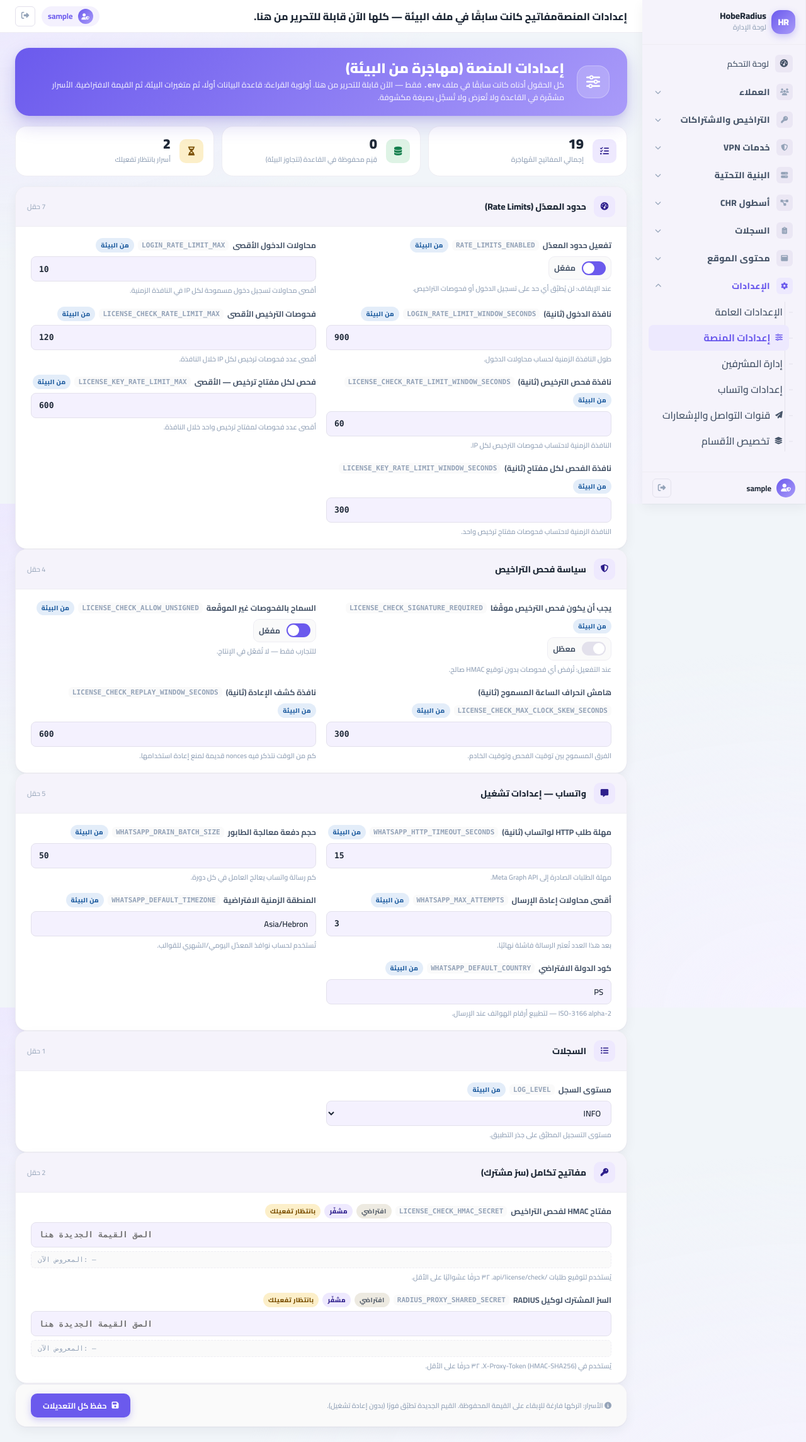
After one commit to ahmadjamalahmad94-code/radius-module-admin, a Flask app: page /admin/settings/platform in a window 1280 px wide. The commit adds this page. Shown: the whole page at 63% size. Run offline with Flask 3, Linux system fonts and the light colour scheme; the visitor is signed in with stand-in values (Sample User, id 1); data comes from the database, SQL or seed files in the repository.

Commit message:
feat(admin/ui): platform settings page + sidebar entry + activate RADIUS secret
Adds three admin endpoints + a native-looking page:

  * GET  /admin/settings/platform
        Renders the 19 migrated knobs grouped by purpose (rate limits,
        license-check policy, WhatsApp operational, logging, integration
        secrets). Each row shows: label + key + a badge stating where
        the live value comes from (قاعدة البيانات / من البيئة /
        افتراضي), the input control (toggle / int / enum / masked
        secret), the hint, and an inline reset link when there's a
        DB override.
        KPI strip: total migrated keys / DB-override count / secrets
        awaiting input.
  * POST /admin/settings/platform
        Validates + persists via platform_settings.save_form (encrypts
        secrets, audits booleans-only metadata, never plaintext) and
        re-applies LOG_LEVEL live so a level change kicks in without a
        process restart.
  * POST /admin/settings/platform/<key>/reset
        Clears the Setting row's value so the resolver falls back to
        env/default; invalidates the per-request cache.

The page itself (templates/admin/settings/platform_new.html) follows the
project's design tokens (--cc-sp-*, --cc-r-*, --cc-fs-*), is RTL/Arabic,
uses a styled in-flow confirm modal instead of window.confirm, and a
fixed-position toast helper instead of alert(). The base_new.html
sidebar gains a "إعدادات المنصة" link under the Settings group.

Activates the existing display-only RADIUS proxy secret field: the
admin/settings.html block previously showed
"RADIUS_PROXY_SHARED_SECRET" as a readonly input with
"محفوظ في متغير البيئة" + a recommendation to run "openssl rand -hex 32"
in a shell. That field is now a button that deep-links to the new
platform settings page where the secret is encrypted in the DB and
editable from the browser.

Co-Authored-By: Claude Opus 4.7 <noreply@anthropic.com>

```diff
--- a/app/admin/routes.py
+++ b/app/admin/routes.py
@@ -2390,6 +2390,69 @@ def settings_update():
     return redirect(url_for("admin.settings_page"))
 
 
+# ── Platform settings — operational knobs migrated from env to the DB ────────
+# Resolution chain per key: Setting row -> app.config -> built-in default. The
+# owner edits every value here; nothing else needs editing in env in prod.
+@bp.get("/settings/platform")
+@login_required
+def settings_platform():
+    from ..services import platform_settings as ps
+    return render_template(
+        "admin/settings/platform_new.html",
+        groups=ps.snapshot(),
+        health=ps.health(),
+    )
+
+
+@bp.post("/settings/platform")
+@login_required
+def settings_platform_save():
+    from ..services import platform_settings as ps
+    try:
+        result = ps.save_form(request.form, actor_audit=audit)
+    except ps.PlatformSettingsError as exc:
+        db.session.rollback()
+        flash(str(exc), "error")
+        return redirect(url_for("admin.settings_platform"))
+    # Re-apply LOG_LEVEL live if the operator just changed it. Other knobs are
+    # read on every request through the resolver, so no extra apply step.
+    import logging
+    new_level = ps.get_str("LOG_LEVEL", "INFO").upper()
+    new_int = getattr(logging, new_level, logging.INFO)
+    logging.getLogger().setLevel(new_int)
+    try:
+        request.environ.get("flask.app").logger.setLevel(new_int)  # type: ignore[union-attr]
+    except Exception:  # noqa: BLE001
+        pass
+    db.session.commit()
+    flash(
+        f"تم حفظ {result['saved']} حقلًا (تجاوُز قاعدة البيانات الآن مفعّل)."
+        + (f" دوّرت {len(result['secrets_rotated'])} سرّ." if result['secrets_rotated'] else ""),
+        "success",
+    )
+    return redirect(url_for("admin.settings_platform"))
+
+
+@bp.post("/settings/platform/<key>/reset")
+@login_required
+def settings_platform_reset(key: str):
+    """Clear the DB row for one key so the resolver falls back to env/default."""
+    from ..services import platform_settings as ps
+    if key not in ps.KEYS:
+        abort(404)
+    row = db.session.get(Setting, key)
+    if row is not None:
+        row.value = ""
+        db.session.add(row)
+        # Drop the per-request cache so subsequent reads see the fallback.
+        ps._invalidate_cache()
+        audit("platform_settings_reset", "platform_settings", key,
+              f"إعادة {key} إلى قيمة البيئة/الافتراضي.", {"key": key})
+        db.session.commit()
+        flash(f"تمت إعادة {ps.KEYS[key].label_ar} إلى القيمة الافتراضية.", "info")
+    return redirect(url_for("admin.settings_platform"))
+
+
 # ── WhatsApp Cloud API settings (admin-managed house credentials) ──────────
 def _wac_redirect():
     return redirect(url_for("admin.settings_page") + "#whatsapp-cloud")
--- a/app/templates/admin/base_new.html
+++ b/app/templates/admin/base_new.html
@@ -326,7 +326,7 @@
 
       {# ── ⑧ الإعدادات ─────────────────────────────────────────────── #}
       {% if 'settings' not in hidden_sections %}
-      {% set _g8 = ep in ['admin.settings_page','admin.settings_admins','admin.settings_whatsapp','admin.sections_settings','admin_messaging.settings'] %}
+      {% set _g8 = ep in ['admin.settings_page','admin.settings_admins','admin.settings_whatsapp','admin.settings_platform','admin.sections_settings','admin_messaging.settings'] %}
       <div class="adm-group {% if _g8 %}is-active is-open{% endif %}" data-group="settings">
         <button class="adm-group-head"
                 type="button"
@@ -343,6 +343,11 @@
           <a href="{{ url_for('admin.settings_page') }}"
              class="adm-link {% if ep == 'admin.settings_page' %}is-active{% endif %}">
             الإعدادات العامة
+          </a>
+          <a href="{{ url_for('admin.settings_platform') }}"
+             class="adm-link {% if ep == 'admin.settings_platform' %}is-active{% endif %}">
+            <i class="fa-solid fa-sliders fa-xs" aria-hidden="true"></i>
+            إعدادات المنصة
           </a>
           {% endif %}
           {% if 'settings.admins' not in hidden_sections %}
--- /dev/null
+++ b/app/templates/admin/settings/platform_new.html
@@ -0,0 +1,527 @@
+{% extends "admin/base_new.html" %}
+
+{% block title %}إعدادات المنصة{% endblock %}
+{% block page_title %}إعدادات المنصة{% endblock %}
+{% block page_subtitle %}مفاتيح كانت سابقًا في ملف البيئة — كلها الآن قابلة للتحرير من هنا.{% endblock %}
+
+{% block head_extra %}
+<style>
+/* ════════════════════════════════════════════════════════════════════
+   إعدادات المنصة — مهاجَرة من البيئة. يرث المتغيرات من admin_tokens.css.
+   كل القياسات من --cc-sp-* / --cc-gap-section / --cc-r-* / --cc-fs-*.
+   ════════════════════════════════════════════════════════════════════ */
+.pf-page { display: grid; gap: var(--cc-gap-section); }
+
+/* ── Hero ────────────────────────────────────────────────────────── */
+.pf-hero {
+  background: var(--cc-hero-grad);
+  border-radius: var(--cc-r-hero);
+  box-shadow: var(--cc-sh-hero);
+  padding: var(--cc-sp-10) var(--cc-sp-12);
+  color: #fff;
+  display: flex;
+  align-items: center;
+  gap: var(--cc-sp-10);
+  position: relative;
+  overflow: hidden;
+}
+.pf-hero-icon {
+  width: 52px; height: 52px;
+  border-radius: var(--cc-r-card);
+  background: rgba(255,255,255,.18);
+  border: 1px solid rgba(255,255,255,.28);
+  display: flex; align-items: center; justify-content: center;
+  font-size: var(--cc-fs-h1);
+  flex-shrink: 0;
+}
+.pf-hero-title { font-size: var(--cc-fs-h1); font-weight: var(--cc-fw-display); line-height: var(--cc-lh-tight); margin-block-end: var(--cc-sp-2); }
+.pf-hero-sub   { font-size: var(--cc-fs-body-s); opacity: .85; font-weight: var(--cc-fw-medium); line-height: var(--cc-lh-default); }
+
+/* ── KPI strip ──────────────────────────────────────────────────── */
+.pf-kpis {
+  display: grid;
+  grid-template-columns: repeat(3, 1fr);
+  gap: var(--cc-gap-inline);
+}
+.pf-kpi {
+  background: var(--cc-card-bg);
+  border: 1px solid var(--cc-border);
+  border-radius: var(--cc-r-card);
+  padding: var(--cc-sp-8);
+  display: flex;
+  align-items: center;
+  gap: var(--cc-sp-7);
+}
+.pf-kpi-icon {
+  width: 38px; height: 38px;
+  border-radius: var(--cc-r-lg);
+  display: flex; align-items: center; justify-content: center;
+  background: var(--tile-purple-bg);
+  color: var(--tile-purple-fg);
+  font-size: var(--cc-fs-h3);
+}
+.pf-kpi-icon.is-green { background: var(--tile-green-bg);  color: var(--tile-green-fg);  }
+.pf-kpi-icon.is-amber { background: var(--tile-amber-bg);  color: var(--tile-amber-fg);  }
+.pf-kpi-value { font-size: var(--cc-fs-h1); font-weight: var(--cc-fw-display); color: var(--cc-text); line-height: 1; }
+.pf-kpi-label { font-size: var(--cc-fs-tiny); color: var(--cc-text-mute); font-weight: var(--cc-fw-medium); margin-block-start: var(--cc-sp-2); }
+
+/* ── Group card ─────────────────────────────────────────────────── */
+.pf-card {
+  background: var(--cc-card-bg);
+  border: 1px solid var(--cc-border);
+  border-radius: var(--cc-r-card);
+  box-shadow: var(--cc-sh-card);
+  overflow: hidden;
+}
+.pf-card-head {
+  display: flex; align-items: center; gap: var(--cc-sp-6);
+  padding: var(--cc-sp-7) var(--cc-sp-9);
+  border-block-end: 1px solid var(--cc-border);
+  background: var(--hb-bg);
+}
+.pf-card-head-icon {
+  width: 34px; height: 34px;
+  border-radius: var(--cc-r-lg);
+  background: var(--tile-purple-bg);
+  color: var(--tile-purple-fg);
+  display: flex; align-items: center; justify-content: center;
+  font-size: var(--cc-fs-body-s);
+  flex-shrink: 0;
+}
+.pf-card-head-title {
+  font-size: var(--cc-fs-h3); font-weight: var(--cc-fw-heavy); color: var(--cc-text);
+}
+.pf-card-head-meta {
+  margin-inline-start: auto;
+  font-size: var(--cc-fs-tiny);
+  color: var(--cc-text-mute);
+}
+.pf-card-body { padding: var(--cc-sp-9) var(--cc-sp-11); }
+
+/* ── Field grid ─────────────────────────────────────────────────── */
+.pf-grid {
+  display: grid;
+  grid-template-columns: 1fr 1fr;
+  gap: var(--cc-gap-section);
+}
+@media (max-width: 720px) { .pf-grid { grid-template-columns: 1fr; } }
+
+.pf-field { display: flex; flex-direction: column; gap: var(--cc-sp-3); }
+.pf-field--full { grid-column: 1 / -1; }
+
+.pf-label {
+  font-size: var(--cc-fs-body-s);
+  font-weight: var(--cc-fw-bold);
+  color: var(--cc-text-soft);
+  display: flex; align-items: center; gap: var(--cc-sp-3);
+  flex-wrap: wrap;
+}
+
+.pf-label-key {
+  font-family: var(--cc-font-mono);
+  font-size: var(--cc-fs-tiny);
+  color: var(--cc-text-mute);
+  background: var(--cc-tint-bg);
+  padding: 2px var(--cc-sp-3);
+  border-radius: var(--cc-r-sm);
+  direction: ltr;
+  unicode-bidi: embed;
+}
+
+.pf-badge {
+  font-size: 10px;
+  font-weight: var(--cc-fw-heavy);
+  padding: 2px var(--cc-sp-4);
+  border-radius: var(--cc-r-pill);
+  text-transform: uppercase;
+  letter-spacing: .04em;
+}
+.pf-badge--db    { background: var(--tile-green-bg); color: var(--tile-green-fg); }
+.pf-badge--config{ background: var(--tile-blue-bg);  color: var(--tile-blue-fg);  }
+.pf-badge--default { background: var(--tile-grey-bg);color: var(--tile-grey-fg);  }
+.pf-badge--pending { background: var(--tile-amber-bg); color: var(--tile-amber-fg); }
+.pf-badge--secret  { background: var(--tile-purple-bg); color: var(--tile-purple-fg); }
+
+.pf-input,
+.pf-select {
+  width: 100%;
+  height: var(--cc-input-h);
+  padding-inline: var(--cc-sp-6);
+  background: var(--cc-input-bg);
+  border: 1px solid var(--cc-input-border);
+  border-radius: var(--cc-input-radius);
+  font-family: var(--cc-font);
+  font-size: var(--cc-fs-body);
+  font-weight: var(--cc-fw-medium);
+  color: var(--cc-text);
+  outline: none;
+  transition: border-color var(--cc-anim-fast) var(--cc-ease),
+              box-shadow var(--cc-anim-fast) var(--cc-ease),
+              background var(--cc-anim-fast) var(--cc-ease);
+}
+.pf-input:focus, .pf-select:focus {
+  background: var(--cc-input-bg-focus);
+  border-color: var(--cc-brand);
+  box-shadow: var(--cc-input-ring);
+}
+.pf-input.is-mono { font-family: var(--cc-font-mono); direction: ltr; unicode-bidi: embed; }
+
+/* Switch (toggle) — replaces a bare checkbox for boolean fields */
+.pf-toggle {
+  display: inline-flex; align-items: center; gap: var(--cc-sp-5);
+  padding: var(--cc-sp-3) var(--cc-sp-4);
+  background: var(--cc-tint-bg);
+  border: 1px solid var(--cc-border);
+  border-radius: var(--cc-r-lg);
+  cursor: pointer;
+  width: max-content;
+}
+.pf-toggle input { display: none; }
+.pf-toggle-switch {
+  position: relative;
+  width: 38px; height: 22px;
+  background: var(--cc-border-2);
+  border-radius: var(--cc-r-pill);
+  transition: background var(--cc-anim-fast) var(--cc-ease);
+}
+.pf-toggle-switch::after {
+  content:''; position:absolute; top:2px; inset-inline-start:2px;
+  width:18px; height:18px; background:#fff; border-radius:50%;
+  transition: inset-inline-start var(--cc-anim-fast) var(--cc-ease);
+}
+.pf-toggle input:checked ~ .pf-toggle-switch { background: var(--cc-brand); }
+.pf-toggle input:checked ~ .pf-toggle-switch::after { inset-inline-start: 18px; }
+.pf-toggle-text { font-size: var(--cc-fs-body-s); font-weight: var(--cc-fw-bold); color: var(--cc-text-soft); }
+
+.pf-hint {
+  font-size: var(--cc-fs-tiny);
+  color: var(--cc-text-mute);
+  font-weight: var(--cc-fw-medium);
+  line-height: var(--cc-lh-default);
+}
+.pf-secret-mask {
+  font-family: var(--cc-font-mono);
+  font-size: var(--cc-fs-tiny);
+  color: var(--cc-text-mute);
+  background: var(--cc-tint-bg);
+  border: 1px dashed var(--cc-border);
+  border-radius: var(--cc-r-sm);
+  padding: var(--cc-sp-3) var(--cc-sp-5);
+  direction: ltr;
+  unicode-bidi: embed;
+}
+
+/* Save / Reset toolbar */
+.pf-toolbar {
+  display: flex; justify-content: space-between; align-items: center;
+  gap: var(--cc-sp-6);
+  padding: var(--cc-sp-7) var(--cc-sp-11);
+  border-block-start: 1px solid var(--cc-border);
+  background: var(--cc-tint-bg);
+}
+.pf-toolbar-info { font-size: var(--cc-fs-tiny); color: var(--cc-text-mute); font-weight: var(--cc-fw-medium); }
+.pf-btn {
+  height: var(--cc-btn-h);
+  display: inline-flex; align-items: center;
+  gap: var(--cc-sp-4);
+  padding-inline: var(--cc-sp-9);
+  border-radius: var(--cc-btn-radius);
+  font-family: var(--cc-font);
+  font-size: var(--cc-fs-body-s);
+  font-weight: var(--cc-fw-bold);
+  cursor: pointer;
+  border: 1px solid transparent;
+  text-decoration: none;
+}
+.pf-btn--primary { background: var(--cc-btn-primary-bg); color:#fff; box-shadow: var(--cc-sh-glow); }
+.pf-btn--primary:hover { background: var(--cc-btn-primary-hover); color:#fff; }
+.pf-btn--ghost { background: transparent; color: var(--cc-text-mute); }
+.pf-btn--ghost:hover { color: var(--hb-red); }
+
+/* Toast */
+.pf-toast {
+  position: fixed;
+  inset-block-end: var(--cc-sp-11);
+  inset-inline-start: var(--cc-sp-11);
+  background: var(--cc-text);
+  color: #fff;
+  padding: var(--cc-sp-5) var(--cc-sp-9);
+  border-radius: var(--cc-r-pill);
+  font-family: var(--cc-font);
+  font-size: var(--cc-fs-tiny);
+  font-weight: var(--cc-fw-bold);
+  box-shadow: var(--cc-sh-pop);
+  z-index: 9999;
+  opacity: 0;
+  pointer-events: none;
+  transition: opacity var(--cc-anim-med) var(--cc-ease);
+}
+.pf-toast.is-visible { opacity: 1; }
+.pf-toast--ok    { background: var(--hb-green); color:#fff; }
+.pf-toast--err   { background: var(--hb-red);   color:#fff; }
+.pf-toast--warn  { background: var(--hb-amber); color: var(--cc-text); }
+</style>
+{% endblock %}
+
+{% block page_header %}{% endblock %}
+
+{% block content %}
+<div class="pf-page">
+
+  {# ── Hero ────────────────────────────────────────────────────── #}
+  <div class="pf-hero">
+    <div class="pf-hero-icon" aria-hidden="true">
+      <i class="fa-solid fa-sliders"></i>
+    </div>
+    <div>
+      <div class="pf-hero-title">إعدادات المنصة (مهاجَرة من البيئة)</div>
+      <div class="pf-hero-sub">
+        كل الحقول أدناه كانت سابقًا في ملف <span class="mono ltr">.env</span> فقط — الآن قابلة للتحرير من هنا.
+        أولوية القراءة: قاعدة البيانات أولًا، ثم متغيرات البيئة، ثم القيمة الافتراضية.
+        الأسرار مشفّرة في القاعدة ولا تُعرَض ولا تُسجَّل بصيغة مكشوفة.
+      </div>
+    </div>
+  </div>
+
+  {# ── KPIs ──────────────────────────────────────────────────────── #}
+  <div class="pf-kpis">
+    <div class="pf-kpi">
+      <div class="pf-kpi-icon"><i class="fa-solid fa-list-check"></i></div>
+      <div>
+        <div class="pf-kpi-value">{{ health.total }}</div>
+        <div class="pf-kpi-label">إجمالي المفاتيح المُهاجَرة</div>
+      </div>
+    </div>
+    <div class="pf-kpi">
+      <div class="pf-kpi-icon is-green"><i class="fa-solid fa-database"></i></div>
+      <div>
+        <div class="pf-kpi-value">{{ health.with_db_override }}</div>
+        <div class="pf-kpi-label">قِيَم محفوظة في القاعدة (تتجاوز البيئة)</div>
+      </div>
+    </div>
+    <div class="pf-kpi">
+      <div class="pf-kpi-icon is-amber"><i class="fa-solid fa-hourglass-half"></i></div>
+      <div>
+        <div class="pf-kpi-value">{{ health.secrets_pending }}</div>
+        <div class="pf-kpi-label">أسرار بانتظار تفعيلك</div>
+      </div>
+    </div>
+  </div>
+
+  {# ── The form ─────────────────────────────────────────────────── #}
+  <form method="post"
+        action="{{ url_for('admin.settings_platform_save') }}"
+        id="pf-form"
+        autocomplete="off"
+        spellcheck="false">
+    {{ csrf_input() }}
+
+    {% for group, views in groups.items() %}
+      <div class="pf-card" id="grp-{{ loop.index }}">
+        <div class="pf-card-head">
+          <span class="pf-card-head-icon" aria-hidden="true">
+            <i class="fa-solid fa-{% if 'Rate' in group %}gauge-high{% elif 'تراخيص' in group %}shield-halved{% elif 'واتساب' in group %}message{% elif 'السجلات' in group %}list-ul{% else %}key{% endif %}"></i>
+          </span>
+          <span class="pf-card-head-title">{{ group }}</span>
+          <span class="pf-card-head-meta">{{ views|length }} حقل</span>
+        </div>
+        <div class="pf-card-body">
+          <div class="pf-grid">
+            {% for v in views %}
+              <div class="pf-field{% if v.kind == 'secret' %} pf-field--full{% endif %}">
+                <label class="pf-label" for="pf-{{ v.key }}">
+                  <span>{{ v.label_ar }}</span>
+                  <span class="pf-label-key">{{ v.key }}</span>
+                  {% if v.has_db_override %}
+                    <span class="pf-badge pf-badge--db">قاعدة البيانات</span>
+                  {% elif v.source == 'config' %}
+                    <span class="pf-badge pf-badge--config">من البيئة</span>
+                  {% else %}
+                    <span class="pf-badge pf-badge--default">افتراضي</span>
+                  {% endif %}
+                  {% if v.kind == 'secret' %}
+                    <span class="pf-badge pf-badge--secret">مشفّر</span>
+                    {% if v.needs_owner_input %}
+                      <span class="pf-badge pf-badge--pending">بانتظار تفعيلك</span>
+                    {% endif %}
+                  {% endif %}
+                </label>
+
+                {% if v.kind == 'bool' %}
+                  <label class="pf-toggle">
+                    <input type="checkbox" name="{{ v.key }}" value="1" {{ 'checked' if v.bool_value }}>
+                    <span class="pf-toggle-switch" aria-hidden="true"></span>
+                    <span class="pf-toggle-text">{{ 'مفعّل' if v.bool_value else 'معطّل' }}</span>
+                  </label>
+
+                {% elif v.kind == 'enum' %}
+                  <select class="pf-select" id="pf-{{ v.key }}" name="{{ v.key }}">
+                    {% for choice in v.enum_choices %}
+                      <option value="{{ choice }}" {{ 'selected' if choice == v.value }}>{{ choice }}</option>
+                    {% endfor %}
+                  </select>
+
+                {% elif v.kind == 'int' %}
+                  <input class="pf-input is-mono"
+                         id="pf-{{ v.key }}"
+                         name="{{ v.key }}"
+                         type="number"
+                         step="1"
+                         {% if v.min_value is not none %}min="{{ v.min_value }}"{% endif %}
+                         {% if v.max_value is not none %}max="{{ v.max_value }}"{% endif %}
+                         value="{{ v.value }}"
+                         dir="ltr">
+
+                {% elif v.kind == 'secret' %}
+                  <div style="display: flex; flex-direction: column; gap: var(--cc-sp-3)">
+                    <input class="pf-input is-mono"
+                           id="pf-{{ v.key }}"
+                           name="{{ v.key }}"
+                           type="password"
+                           value=""
+                           placeholder="{{ v.masked if v.masked != '—' else 'الصق القيمة الجديدة هنا' }}"
+                           autocomplete="new-password"
+                           dir="ltr">
+                    <div class="pf-secret-mask">
+                      المعروض الآن: {{ v.masked }}
+                    </div>
+                  </div>
+
+                {% else %}
+                  <input class="pf-input"
+                         id="pf-{{ v.key }}"
+                         name="{{ v.key }}"
+                         type="text"
+                         value="{{ v.value }}">
+                {% endif %}
+
+                <div class="pf-hint">
+                  {{ v.hint_ar }}
+                  {% if v.has_db_override %}
+                    {# Inline reset to default — uses the styled confirm modal below #}
+                    <a href="#"
+                       data-reset-key="{{ v.key }}"
+                       data-reset-label="{{ v.label_ar }}"
+                       style="color: var(--hb-red); margin-inline-start: var(--cc-sp-4); font-weight: 700;">
+                      <i class="fa-solid fa-rotate-left"></i> إعادة للقيمة الافتراضية
+                    </a>
+                  {% endif %}
+                </div>
+              </div>
+            {% endfor %}
+          </div>
+        </div>
+      </div>
+    {% endfor %}
+
+    {# ── Save toolbar ───────────────────────────────────────────── #}
+    <div class="pf-card">
+      <div class="pf-toolbar">
+        <div class="pf-toolbar-info">
+          <i class="fa-solid fa-circle-info"></i>
+          الأسرار: اتركها فارغة للإبقاء على القيمة المحفوظة. القيم الجديدة تطبّق فورًا (بدون إعادة تشغيل).
+        </div>
+        <button class="pf-btn pf-btn--primary" type="submit">
+          <i class="fa-solid fa-floppy-disk"></i>
+          حفظ كل التعديلات
+        </button>
+      </div>
+    </div>
+  </form>
+
+  {# Reset confirm forms — one tiny hidden form per resettable key #}
+  {% for group, views in groups.items() %}
+    {% for v in views if v.has_db_override %}
+      <form id="reset-{{ v.key }}"
+            method="post"
+            action="{{ url_for('admin.settings_platform_reset', key=v.key) }}"
+            style="display:none">
+        {{ csrf_input() }}
+      </form>
+    {% endfor %}
+  {% endfor %}
+</div>
+
+{# Styled confirm overlay — replaces window.confirm everywhere on this page. #}
+<div class="pf-confirm-overlay" id="pf-confirm-overlay" hidden
+     style="position:fixed; inset:0; background:rgba(15,23,42,.45); z-index:9100; display:flex; align-items:center; justify-content:center">
+  <div style="background:#fff; border-radius: var(--cc-r-card); padding: var(--cc-sp-11); min-width:320px; max-width:480px; box-shadow: var(--cc-sh-pop); text-align:center">
+    <div id="pf-confirm-message"
+         style="font-size: var(--cc-fs-body); font-weight: var(--cc-fw-bold); color: var(--cc-text); margin-block-end: var(--cc-sp-9);">—</div>
+    <div style="display:flex; justify-content:center; gap: var(--cc-sp-6)">
+      <button class="pf-btn pf-btn--ghost" type="button" id="pf-confirm-cancel">إلغاء</button>
+      <button class="pf-btn pf-btn--primary" type="button" id="pf-confirm-ok">تأكيد</button>
+    </div>
+  </div>
+</div>
+
+<div class="pf-toast" id="pf-toast" role="status" aria-live="polite" hidden></div>
+{% endblock %}
+
+{% block scripts %}
+<script>
+(function () {
+  'use strict';
+
+  /* Toast — no native alert anywhere. */
+  function showToast(msg, kind) {
+    var t = document.getElementById('pf-toast');
+    if (!t) return;
+    t.className = 'pf-toast' + (kind ? ' pf-toast--' + kind : '') + ' is-visible';
+    t.textContent = String(msg || '');
+    t.hidden = false;
+    setTimeout(function () {
+      t.classList.remove('is-visible');
+      setTimeout(function () { t.hidden = true; }, 320);
+    }, 2400);
+  }
+  window.showToast = showToast;
+
+  /* Styled confirm — replaces native confirm() for any [data-reset-key]. */
+  var overlay   = document.getElementById('pf-confirm-overlay');
+  var msgEl     = document.getElementById('pf-confirm-message');
+  var okBtn     = document.getElementById('pf-confirm-ok');
+  var cancelBtn = document.getElementById('pf-confirm-cancel');
+  var pendingForm = null;
+
+  function openConfirm(msg, form) {
+    msgEl.textContent = msg;
+    pendingForm = form;
+    overlay.hidden = false;
+  }
+  function closeConfirm() {
+    overlay.hidden = true;
+    pendingForm = null;
+  }
+  okBtn.addEventListener('click', function () {
+    if (pendingForm) {
+      var f = pendingForm; pendingForm = null;
+      overlay.hidden = true;
+      f.submit();
+    }
+  });
+  cancelBtn.addEventListener('click', closeConfirm);
+  overlay.addEventListener('click', function (e) { if (e.target === overlay) closeConfirm(); });
+
+  document.querySelectorAll('a[data-reset-key]').forEach(function (a) {
+    a.addEventListener('click', function (e) {
+      e.preventDefault();
+      var key   = a.getAttribute('data-reset-key');
+      var label = a.getAttribute('data-reset-label') || key;
+      var form  = document.getElementById('reset-' + key);
+      if (!form) return;
+      openConfirm('إعادة "' + label + '" إلى القيمة الافتراضية؟ سيُحذف التجاوز من القاعدة.', form);
+    });
+  });
+
+  /* Live toggle-text label */
+  document.querySelectorAll('.pf-toggle input[type="checkbox"]').forEach(function (cb) {
+    var text = cb.parentElement && cb.parentElement.querySelector('.pf-toggle-text');
+    if (!text) return;
+    cb.addEventListener('change', function () {
+      text.textContent = cb.checked ? 'مفعّل' : 'معطّل';
+    });
+  });
+})();
+</script>
+{% endblock %}
```
Also changed, not shown: app/templates/admin/settings.html (+12 -12 lines).
